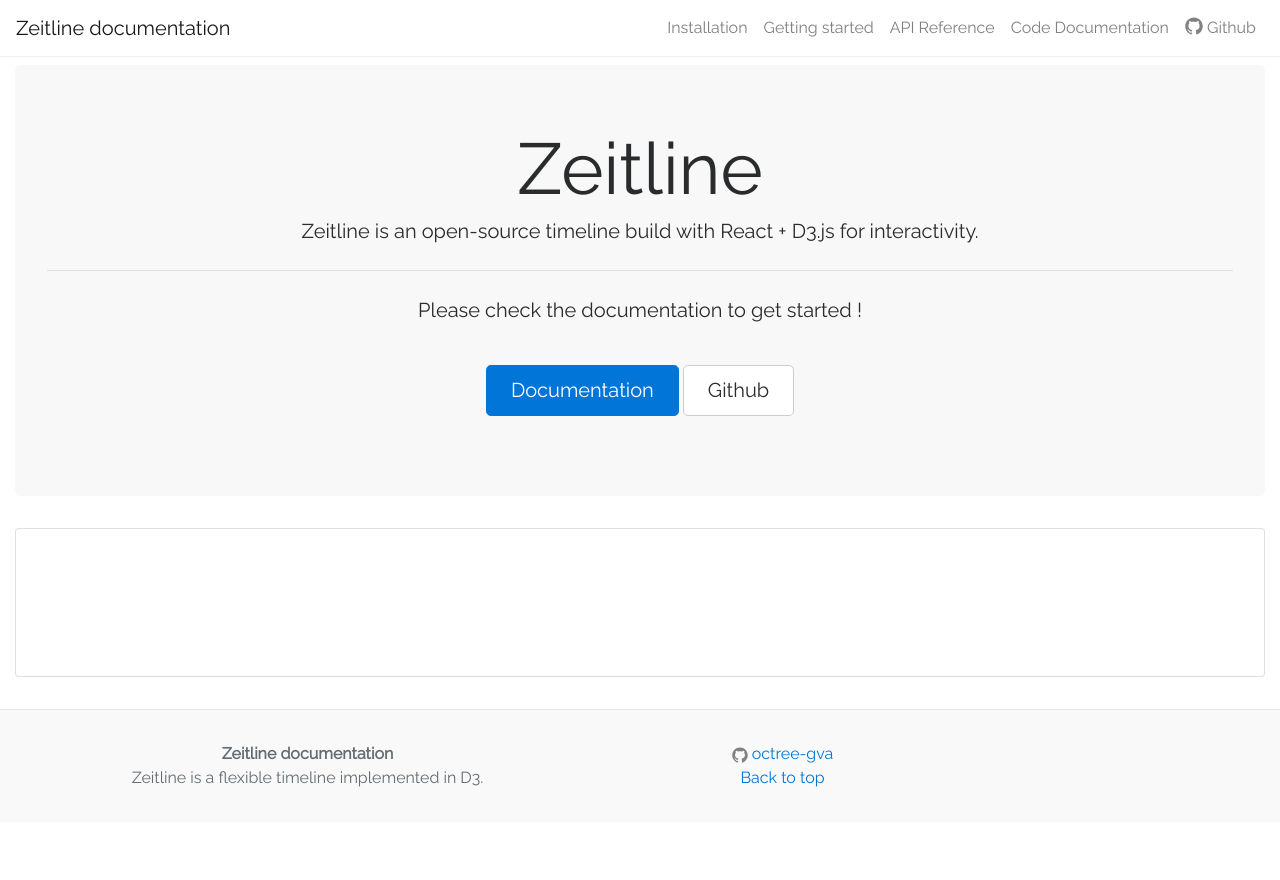
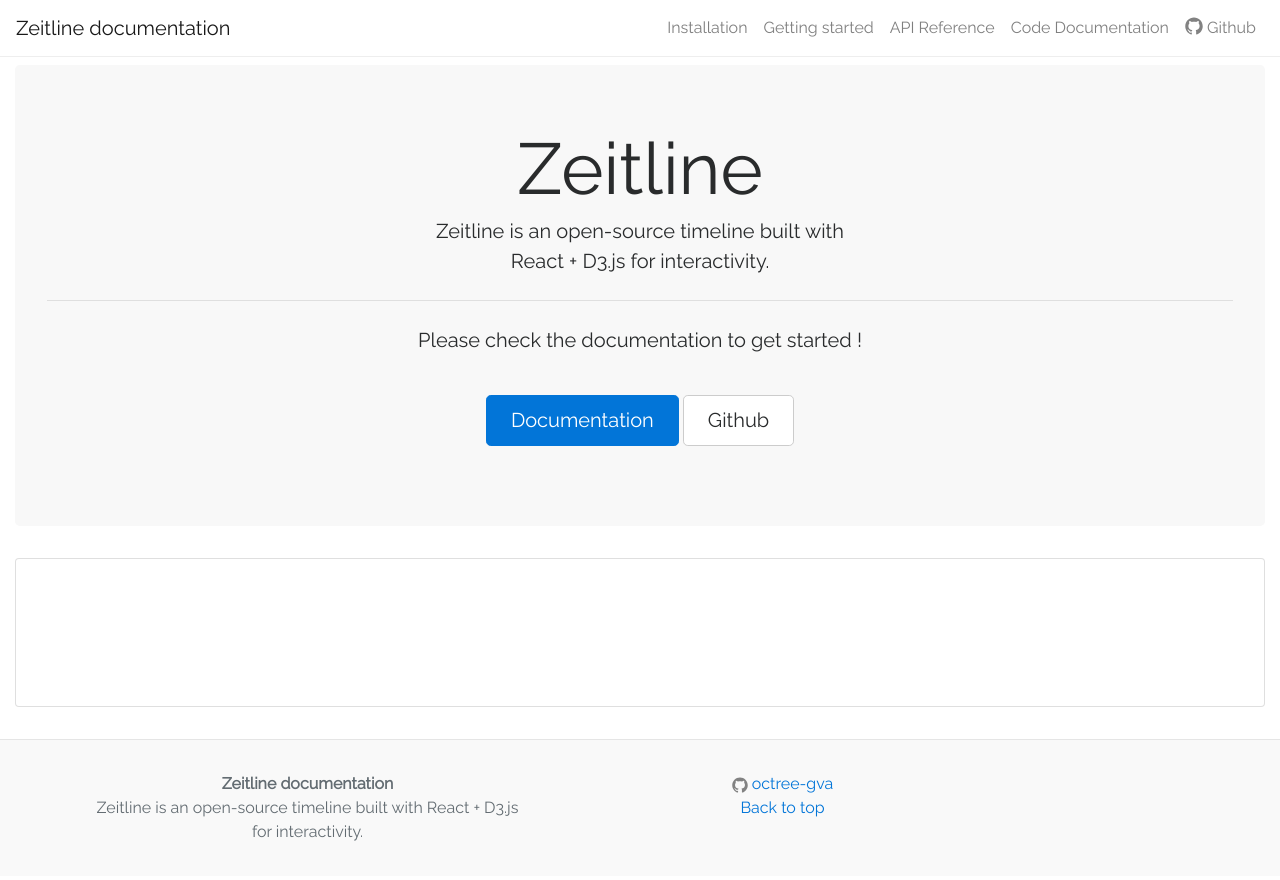
Before and after one commit to octree-gva/Zeitline, a Jekyll site: the page built from index.md, in a window 1280 px wide. Shown: the top 880 px of the page. Built offline with Jekyll 4.4.1, drawn with Linux system fonts in a browser that asks for light colours.

Commit message:
add new lines for better aspect

```diff
--- a/_config.yml
+++ b/_config.yml
@@ -16,7 +16,8 @@
 title: Zeitline documentation
 # email: your-email@example.com
 description: > # this means to ignore newlines until "baseurl:"
-  Zeitline is a flexible timeline implemented in D3.
+    Zeitline is an open-source timeline built with React + D3.js for interactivity.
+
 baseurl: "/Zeitline" # the subpath of your site, e.g. /blog
 url: "" # the base hostname & protocol for your site, e.g. http://example.com
 # twitter_username: jekyllrb
--- a/index.md
+++ b/index.md
@@ -4,7 +4,10 @@
 
 <div class="jumbotron mt-2">
   <h1 class="display-3">Zeitline</h1>
-  <p class="lead">Zeitline is an open-source timeline build with React + D3.js for interactivity.</p>
+  <p class="lead">
+    Zeitline is an open-source timeline built with<br />
+    React + D3.js for interactivity.
+  </p>
   <hr class="my-4">
   <p class="lead">
     Please check the documentation to get started !
```
